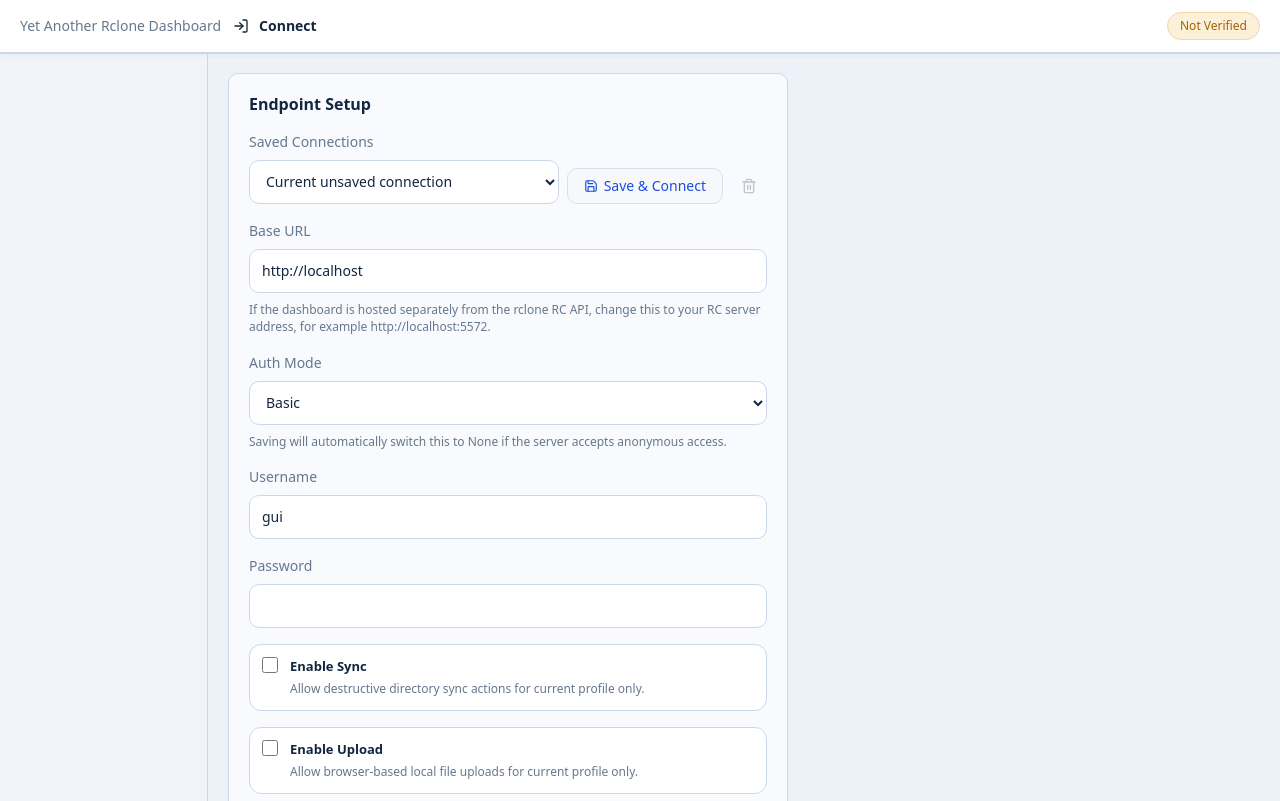
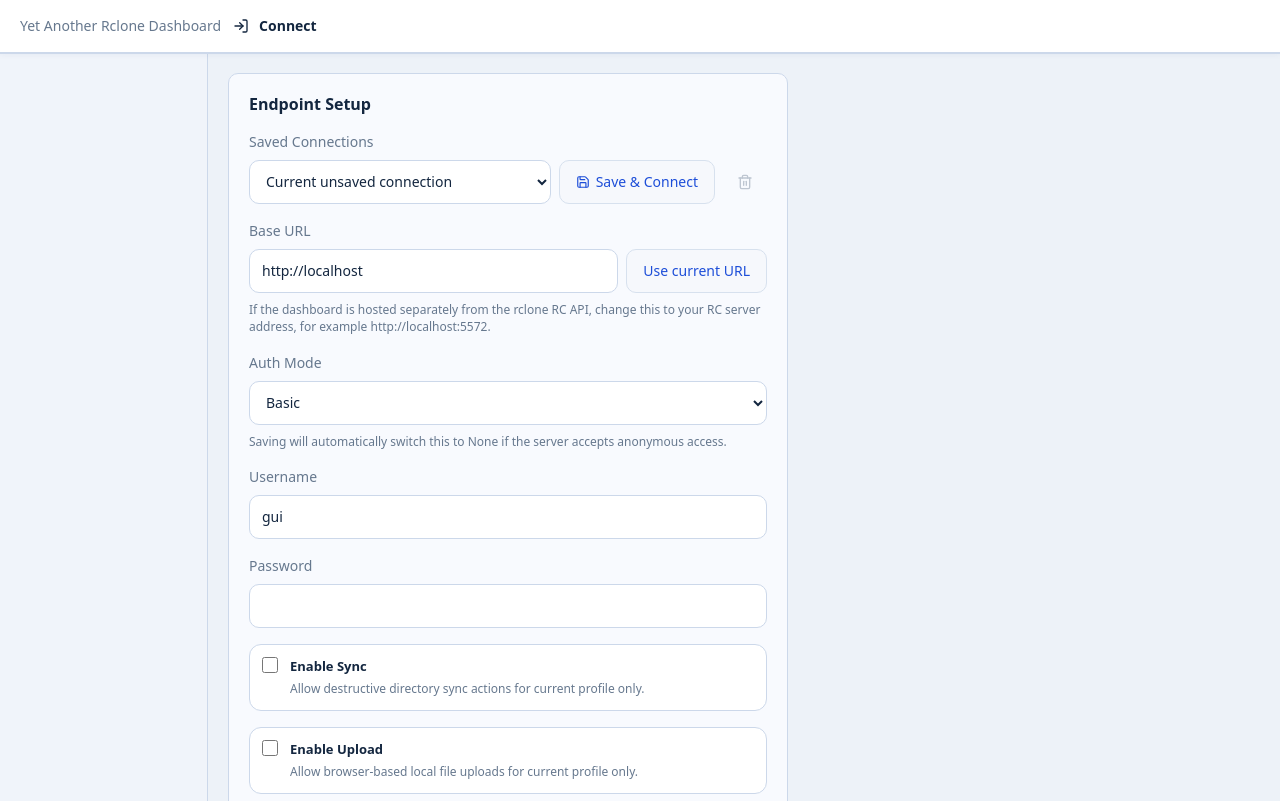
Before and after one commit to outlook84/yet-another-rclone-dashboard, a React (Vite) app: page / in a window 1280 px wide. Built offline with nearby package versions, Linux system fonts and the light colour scheme.

Commit message:
feat(connect): add "Use current URL" helper

```diff
--- a/src/app/layout/root-layout.tsx
+++ b/src/app/layout/root-layout.tsx
@@ -426,6 +426,7 @@
       : connectionHealthQuery.isPending
         ? messages.connection.checking()
         : messages.connection.connected()
+  const showConnectionBadge = isValidated || location.pathname !== "/"
   const isStatsRefreshing = activeStatsFetches > 0
   const showStatsRefreshSpinner = useHeldSpinner(isStatsRefreshing, 650)
 
@@ -680,6 +681,7 @@
                 </select>
               </div>
             ) : null}
+            {showConnectionBadge ? (
               <Badge
                 variant={
                   !isValidated
@@ -692,6 +694,7 @@
               >
                 {connectionBadgeLabel}
               </Badge>
+            ) : null}
           </div>
         </div>
       </header>
--- a/src/features/auth/pages/connect-page.tsx
+++ b/src/features/auth/pages/connect-page.tsx
@@ -30,7 +30,7 @@
 } from "@/features/auth/lib/connection-draft"
 import { validateConnectionAndDetectAuthMode } from "@/features/auth/lib/validate-connection"
 import { buildConnectionScope, useConnectionScope } from "@/shared/hooks/use-connection-scope"
-import { useConnectionStore } from "@/shared/store/connection-store"
+import { getDefaultBaseUrl, useConnectionStore } from "@/shared/store/connection-store"
 
 function resolveSavedProfileName(profile: SavedConnectionProfile, draft: ConnectionDraft) {
   const previousGeneratedName = createProfileName(
@@ -291,7 +291,7 @@
                 <Button
                   type="button"
                   variant="secondary"
-                  className="gap-1.5"
+                  className="h-11 gap-1.5"
                   onClick={handleSaveCurrent}
                   disabled={isValidationPending}
                 >
@@ -302,7 +302,7 @@
                   type="button"
                   variant="ghost"
                   size="icon"
-                  className={cn("shrink-0", selectedProfileId === null && "pointer-events-none opacity-40")}
+                  className={cn("h-11 w-11 shrink-0", selectedProfileId === null && "pointer-events-none opacity-40")}
                   onClick={handleDeleteSelected}
                   disabled={isValidationPending}
                   aria-label={messages.connect.deleteSavedConnection()}
@@ -313,6 +313,7 @@
 
               <label className="flex flex-col gap-2">
                 <span className="app-field-label">{messages.connect.baseUrl()}</span>
+                <div className="flex flex-col gap-2 sm:flex-row">
                   <Input
                     placeholder={resolveInputExample(inputExamples.rcBaseUrl, locale)}
                     value={currentDraft.baseUrl}
@@ -325,6 +326,22 @@
                       }))
                     }}
                   />
+                  <Button
+                    type="button"
+                    variant="secondary"
+                    className="h-11 shrink-0 self-start"
+                    onClick={() => {
+                      const nextValue = getDefaultBaseUrl()
+                      updateCurrentDraft((draft) => ({
+                        ...draft,
+                        baseUrl: nextValue,
+                      }))
+                    }}
+                    disabled={isValidationPending}
+                  >
+                    {messages.connect.useCurrentUrl()}
+                  </Button>
+                </div>
                 <span className="app-help-text">{messages.connect.baseUrlDescription()}</span>
               </label>
 
--- a/src/shared/i18n/messages/connect.ts
+++ b/src/shared/i18n/messages/connect.ts
@@ -9,6 +9,7 @@
     saveCurrent: () => "Save & Connect",
     deleteSavedConnection: () => "Delete saved connection",
     baseUrl: () => "Base URL",
+    useCurrentUrl: () => "Use current URL",
     baseUrlDescription: () => "If the dashboard is hosted separately from the rclone RC API, change this to your RC server address, for example http://localhost:5572.",
     authMode: () => "Auth Mode",
     authBasic: () => "Basic",
@@ -40,6 +41,7 @@
     saveCurrent: () => "保存并连接",
     deleteSavedConnection: () => "删除已保存连接",
     baseUrl: () => "基础 URL",
+    useCurrentUrl: () => "使用当前 URL",
     baseUrlDescription: () => "如果前端面板与 rclone RC API 分开部署，请改成你的 RC 服务地址，例如 http://localhost:5572。",
     authMode: () => "认证模式",
     authBasic: () => "Basic",
--- a/src/shared/i18n/messages/types.ts
+++ b/src/shared/i18n/messages/types.ts
@@ -81,6 +81,7 @@
     saveCurrent: () => string
     deleteSavedConnection: () => string
     baseUrl: () => string
+    useCurrentUrl: () => string
     baseUrlDescription: () => string
     authMode: () => string
     authBasic: () => string
```
Also changed, not shown: 2 other files (tests, documents, lock files or other folders). Lines whose indentation alone changed are shown as unchanged.
